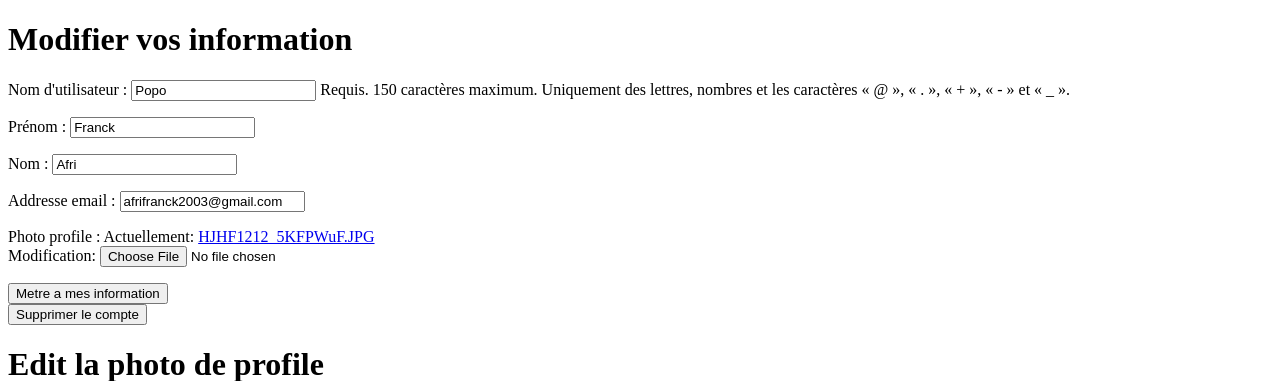
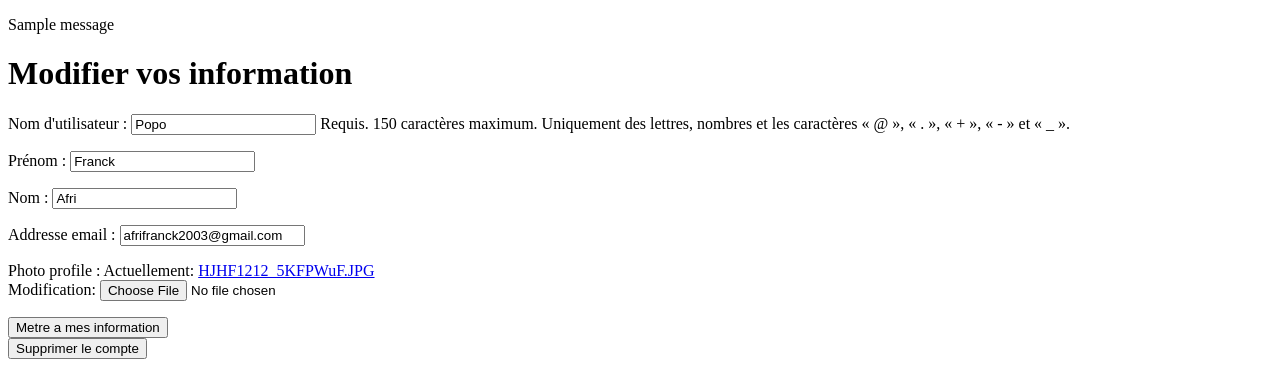
Before and after one commit to pgndiaye/immobilier, a Django app: page /user/update/ in a window 1280 px wide. Shown: the top 381 px of the page. Run offline with Django 4.2, Linux system fonts and the light colour scheme; a user stored in the database is signed in; tables that the repository leaves empty hold one stand-in row (values such as "Sample post"); one stand-in notice (Sample message) is shown.

Commit message:
Des méssages s'affiche a l'utilisateur quand il effectue une tache

```diff
--- a/src/authentication/templates/authentication/authentication_modify.html
+++ b/src/authentication/templates/authentication/authentication_modify.html
@@ -1,6 +1,16 @@
 {% extends "authentication/base.html" %}
 {% load static %}
 {% block content %}
+
+    {% if messages %}
+        {% for message in messages %}
+            <p>{{ message }}</p>
+        {% endfor %}
+    {% endif %}
+
+    {% for error in form.non_field_errors %}
+        <p>{{error}}</p>
+    {% endfor %}
 
     <h1>Modifier vos information</h1>
     <form method="post" enctype="multipart/form-data">
--- a/src/authentication/views.py
+++ b/src/authentication/views.py
@@ -2,6 +2,7 @@ from django.shortcuts import render, redirect
 from django.contrib.auth import login, authenticate, logout
 from django.views.generic import View
 from django.contrib.auth.decorators import login_required
+from django.contrib import messages
 from .forms import EditInfoForm, LoginForm, SingupForm
 from . import models
 
@@ -24,7 +25,10 @@ class LoginPage(View):
 
             if user != None:
                 login(request, user)
-                return redirect("home")
+                messages.add_message(request, messages.SUCCESS, "Vous être connecté")
+                return redirect("poster_list")
+
+        messages.add_message(request, messages.SUCCESS, "Veuillez vérifier les informations que vous avez entrer")
         return render(request, self.template_name, context={"form":form})
 
 class SingupPage(View):
@@ -41,7 +45,10 @@ class SingupPage(View):
         if form.is_valid():
             user = form.save()
             login(request, user)
-            return redirect("home")
+            messages.add_message(request, messages.SUCCESS, "Vous être connecté")
+            return redirect("poster_list")
+
+        messages.add_message(request, messages.INFO, "Veuillez vérifier les informations que vous avez entrer")
         return render(request, self.template_name, context={"form": form})
 
 class EditInfo(View):
@@ -60,7 +67,11 @@ class EditInfo(View):
             photo = form.save(commit=False)
             photo.uploader = request.user
             photo.save()
+            messages.add_message(request, messages.SUCCESS, "Vos informations on été mise ajour avec succès")
             return redirect("update_profile")
+
+        messages.add_message(request, messages.INFO, "Une erreur c'est produite lors de la modifications de vos information")
+        return render(request, self.template_name, context={"form": form})
 
 class DeleteAccount(View):
     template_name = "authentication/authentiction_detele_account.html"
@@ -72,9 +83,11 @@ class DeleteAccount(View):
     def post(self, request):
         user_delete = self.model_class.objects.get(username=request.user)
         user_delete.delete()
+        messages.add_message(request, messages.SUCCESS, "Vôtre compte a été supprimer avec succès")
         return redirect("poster_list")
 
 
 def authentication_logout(request):
     logout(request)
-    return redirect("home")
+    messages.add_message(request, messages.SUCCESS, "Vous venez de vous déconnecter")
+    return redirect("poster_list")
--- a/src/post_ad/templates/post_ad/post_ad_modified.html
+++ b/src/post_ad/templates/post_ad/post_ad_modified.html
@@ -1,6 +1,12 @@
 {% extends "authentication/base.html" %}
 {% block title_document %} Modification de {{ post_ad.title_ad }} {% endblock %}
 {% block content %}
+
+    {% if messages %}
+        {% for message in messages %}
+            <p>{{ message }}</p>
+        {% endfor %}
+    {% endif %}
 
     {% for error in form.non_field_errors %}
         {{error}}
--- a/src/post_ad/templates/post_ad/post_ad_poster_list.html
+++ b/src/post_ad/templates/post_ad/post_ad_poster_list.html
@@ -2,6 +2,12 @@
 {% block title_documents %} Liste de toute les annonce {% endblock %}
 
 {% block content%}
+
+    {% if messages %}
+        {% for message in messages %}
+            <h1>{{ message }}</h1>
+        {% endfor %}
+    {% endif %}
 
     <h1>Liste de toute les annonce</h1>
     {% if post_ad %}
```
Also changed, not shown: src/authentication/templates/authentication/authentication_login.html (+9 -0 lines), src/authentication/templates/authentication/authentication_singup.html (+11 -3 lines), src/post_ad/templates/post_ad/post_ad_post.html (+9 -1 lines), src/post_ad/views.py (+10 -2 lines). Lines whose indentation alone changed are shown as unchanged.
